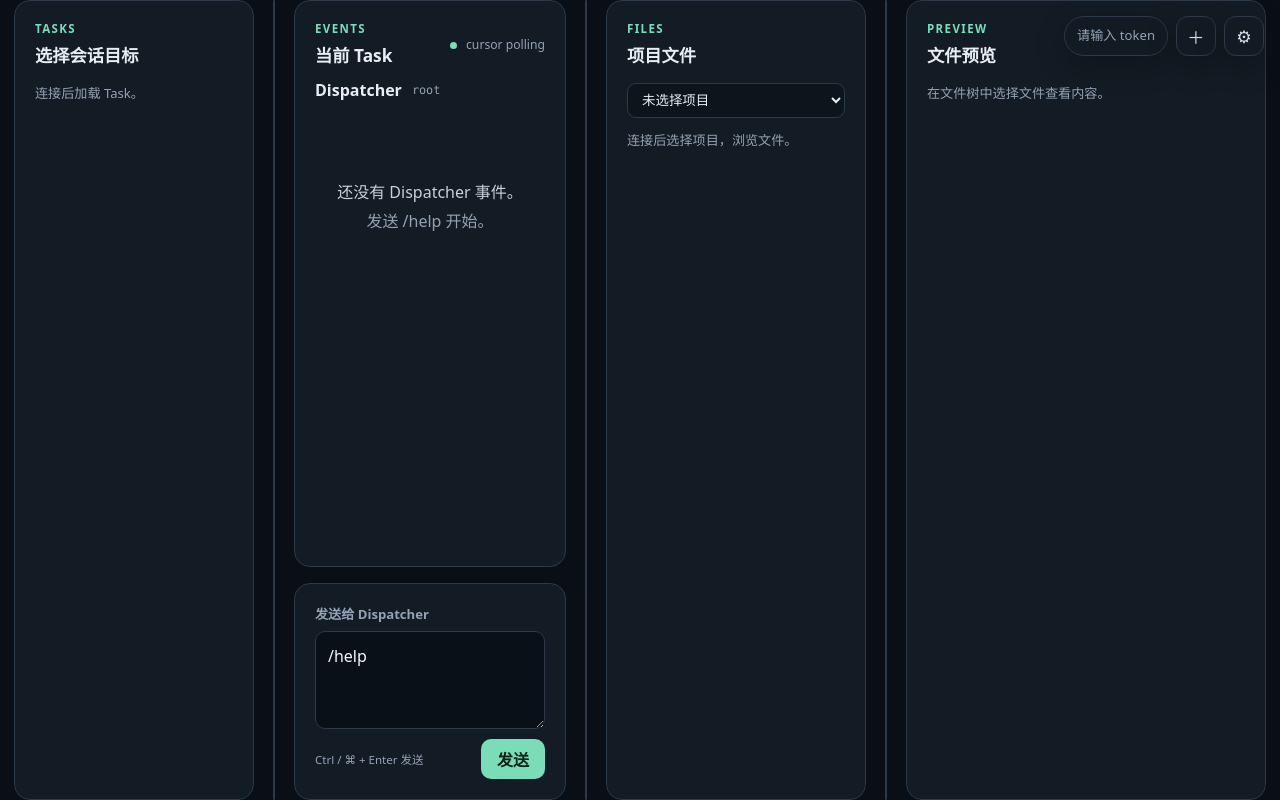
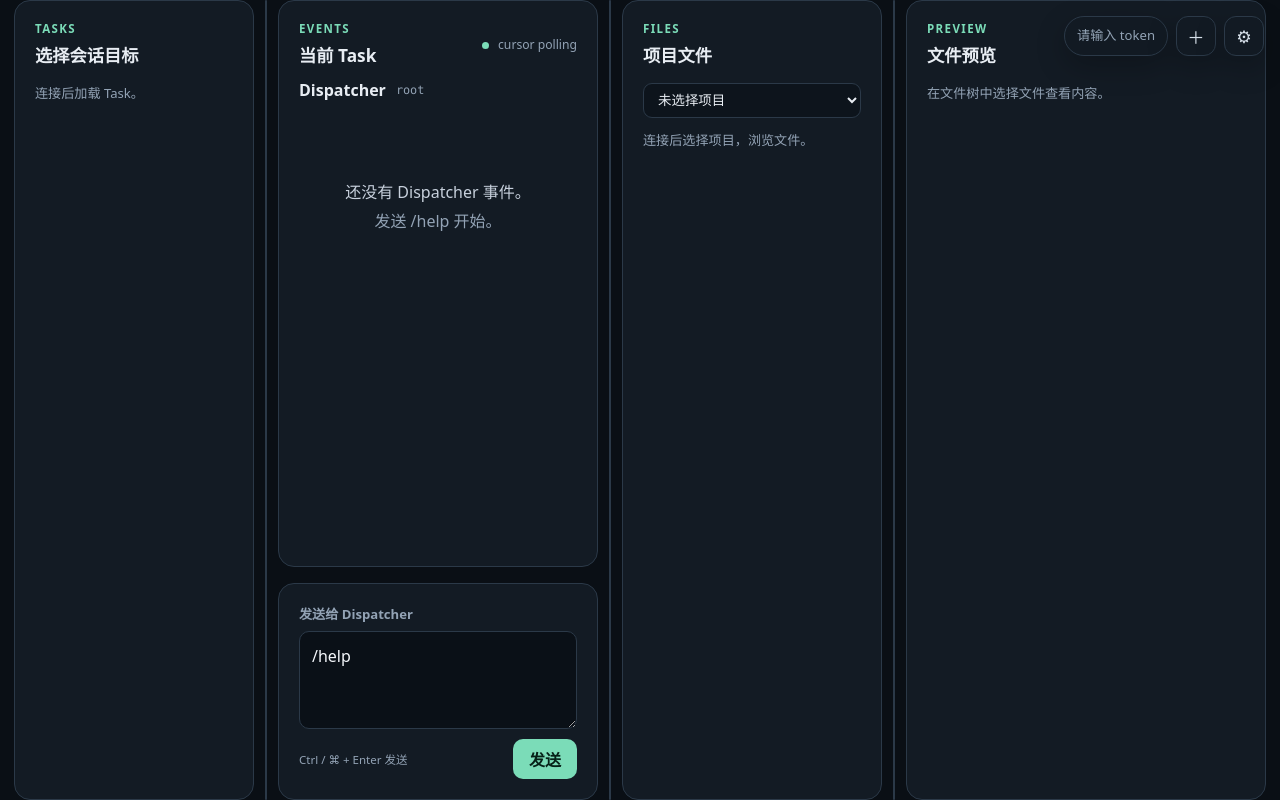
Before and after one commit to WSQS/feishu-dispatcher, a plain HTML site: page feishu_dispatcher/webui/index.html in a window 1280 px wide. Drawn offline with Linux system fonts and the light colour scheme.

Commit message:
style(webui): 缩小 workspace gap 使分隔条两侧更紧凑

```diff
--- a/feishu_dispatcher/webui/style.css
+++ b/feishu_dispatcher/webui/style.css
@@ -256,7 +256,7 @@ textarea:focus {
     var(--tasks-w) auto minmax(0, 1fr) auto var(--tree-w) auto
     var(--preview-w);
   align-items: start;
-  gap: 16px;
+  gap: 8px;
 }
 
 .divider {
```
